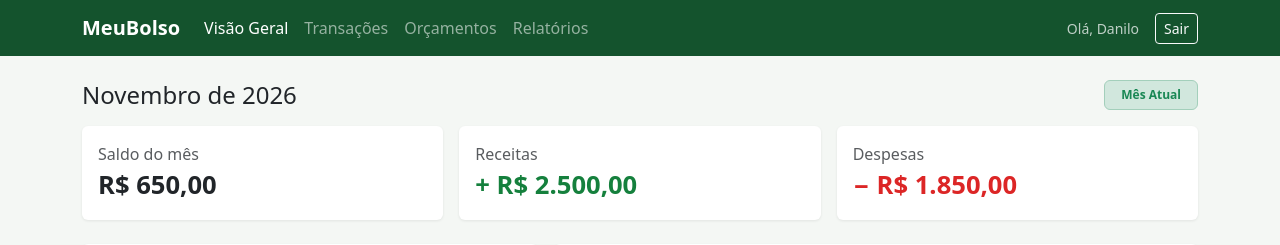
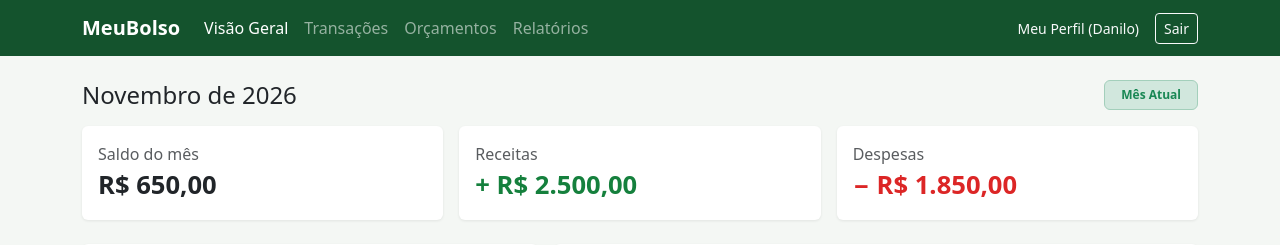
Before and after one commit to daniloarteiro/meubolso, a Laravel app: page /painel in a window 1280 px wide. Shown: the top 245 px of the page. Run offline with Laravel 12, Linux system fonts and the light colour scheme; a user stored in the database is signed in; data comes from the database, SQL or seed files in the repository.

Commit message:
feat(nav): add Meu Perfil link to authenticated navbar

```diff
--- a/resources/views/layouts/app.blade.php
+++ b/resources/views/layouts/app.blade.php
@@ -31,7 +31,9 @@
                     @endforeach
                 </ul>
                 <div class="d-flex align-items-center gap-3">
-                    <span class="text-light small d-none d-md-inline opacity-75">Olá, {{ auth()->user()->name }}</span>
+                    <a href="{{ route('profile.edit') }}" class="link-light link-underline-opacity-0 link-underline-opacity-75-hover small">
+                        Meu Perfil ({{ auth()->user()->name }})
+                    </a>
                     <form method="POST" action="{{ route('logout') }}" class="m-0">
                         @csrf
                         <button type="submit" class="btn btn-outline-light btn-sm">Sair</button>
```
Also changed, not shown: tests/Feature/MeuBolsoTest.php (+18 -0 lines), .specs/features/normalizacao-banco-mysql/spec.md, .specs/features/normalizacao-banco-mysql/tasks.md.
